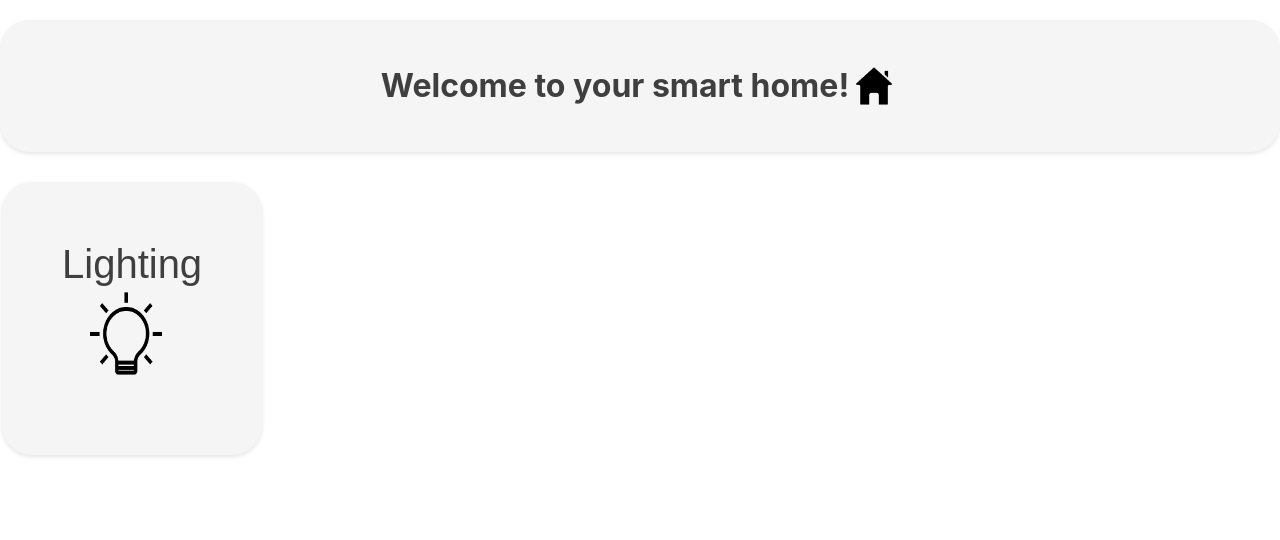
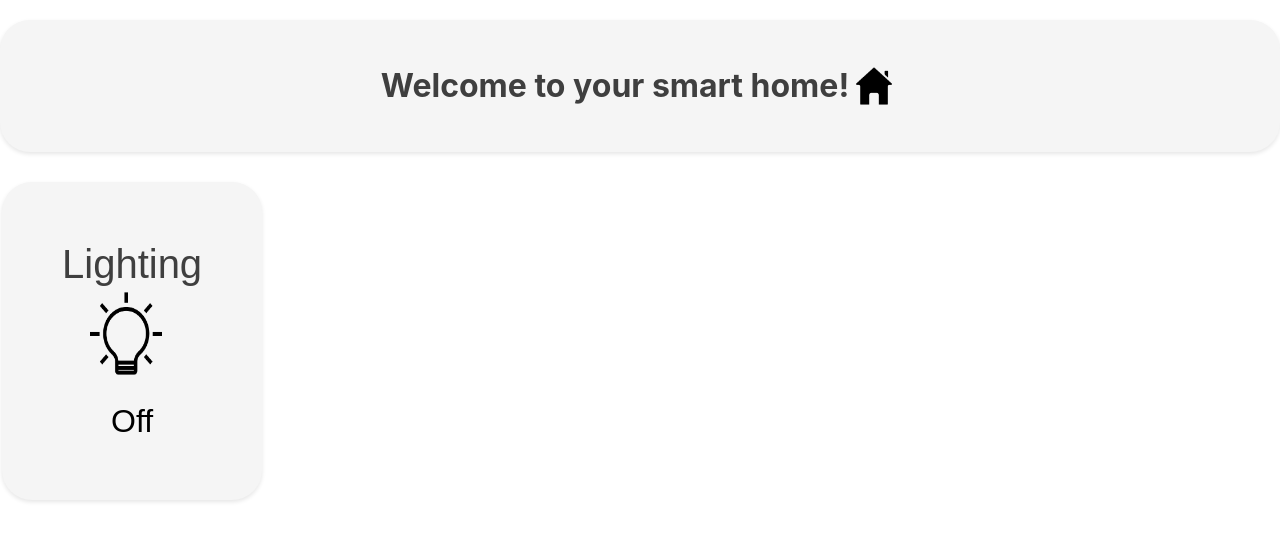
Before and after one commit to Software-Engineering-HKR/web-app, a React (Create React App) app in the folder web-app/: page / in a window 1280 px wide. Shown: the top 540 px of the page. Built offline with nearby package versions, Linux system fonts and the light colour scheme.

Commit message:
BtnOn/Off Styling

```diff
--- a/web-app/src/component/HomePageButton.js
+++ b/web-app/src/component/HomePageButton.js
@@ -1,4 +1,4 @@
-import React from 'react';
+/*import React from 'react';
 import '../css/Button.css';
 
 const HomePageButton = ({ label, onClick, disabled, icon }) => {
@@ -12,4 +12,35 @@ const HomePageButton = ({ label, onClick, disabled, icon }) => {
   );
 }
 
+export default HomePageButton;*/
+
+import React, { useState } from 'react';
+import '../css/Button.css';
+
+const HomePageButton = ({ label, onClick, disabled, icon }) => {
+  // State to manage whether the button is on or off
+  const [isOn, setIsOn] = useState(false);
+
+
+  const handleClick = () => {
+    setIsOn(!isOn); // change state to the opposite of the current
+    if(onClick) {
+      onClick(); // Call original onClick function if provided
+    }
+  };
+
+  return (
+    <button
+      className={`button ${disabled ? 'disabled' : ''} ${isOn ? 'on' : ''}`}
+      onClick={handleClick}
+      disabled={disabled}
+    >
+      <span className="button-label">{label}</span>
+      {icon && <img src={icon} alt="Icon" className="button-icon" />}
+      {/* Toggle label below */}
+      <div className="button-status-label">{isOn ? 'On' : 'Off'}</div>
+    </button>
+  );
+}
+
 export default HomePageButton;
--- a/web-app/src/css/Button.css
+++ b/web-app/src/css/Button.css
@@ -41,3 +41,13 @@
 
 
   }
+
+
+  /* To change styling when the button changes state*/
+  .button.on {
+    background-color: yellow;
+  }
+
+  .button-status-label {
+    margin-top: 8px; /* Adjust as needed */
+  }
```
